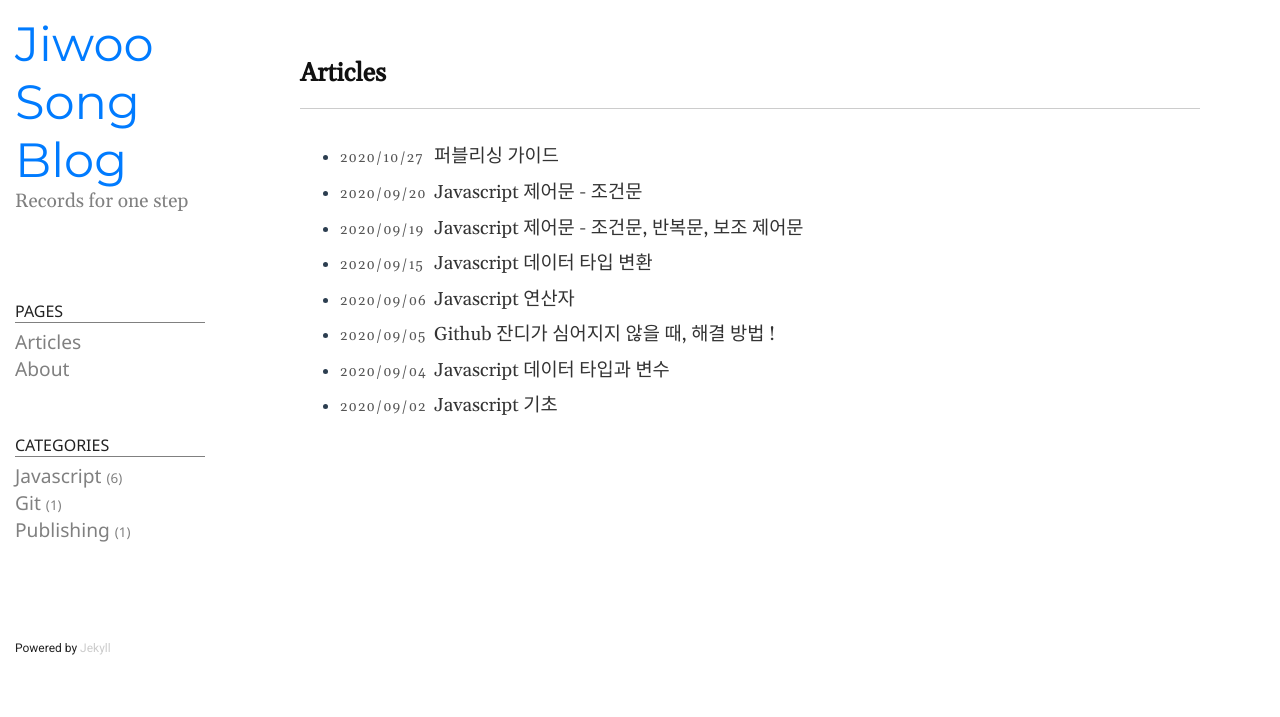
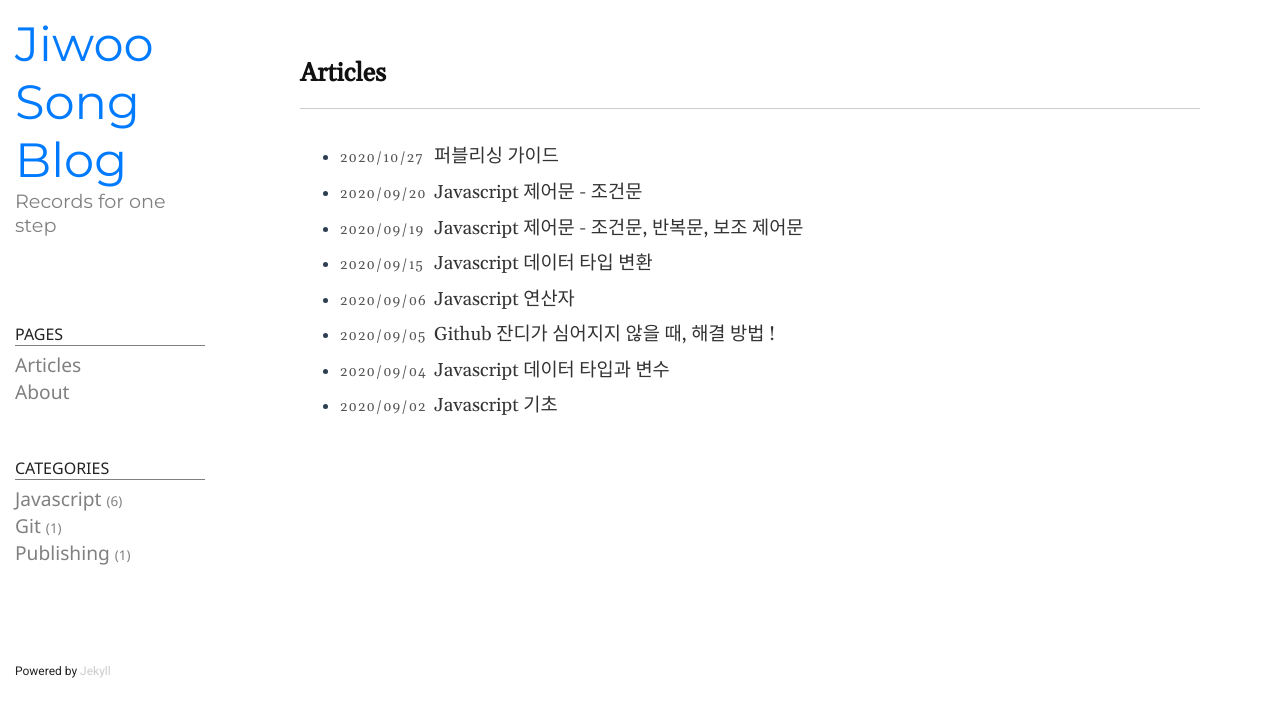
Before and after one commit to sinbhs/sinbhs.github.io, a Jekyll site: the page built from index.md, in a window 1280 px wide. Shown: the top 717 px of the page. Built offline with Jekyll 4.4.1, drawn with Linux system fonts in a browser that asks for light colours.

Commit message:
modify side bar font

```diff
--- a/public/css/style.css
+++ b/public/css/style.css
@@ -99,6 +99,7 @@ code {
 	flex: 0 0 220px;
 	padding: 15px;
 	z-index: 1;
+	font-family: 'Montserrat', sans-serif;
 	/* background-color: rgb(34, 34, 34); */
 	background-color: #fff;
 	color: rgb(34,34,34);
@@ -115,7 +116,6 @@ code {
 
 .sidebar-brand > a {
 	font-size: 300%;
-	font-family: 'Montserrat';
 	color: #007bff;
 }
 
```
